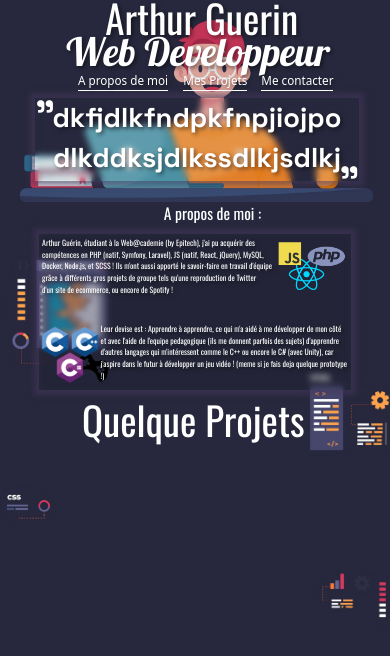
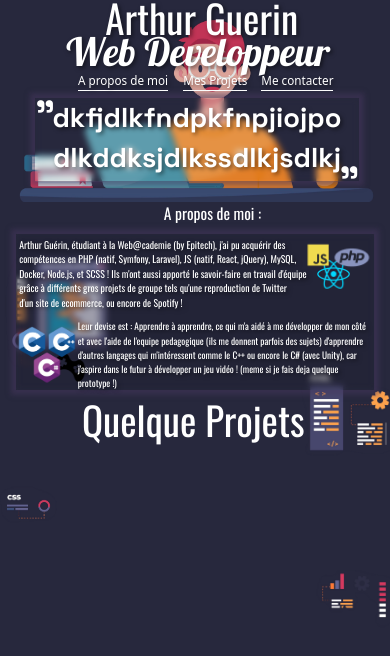
Before and after one commit to Arthuros727/Portfollio, a React (Create React App) app: page / in a window 390 px wide. Shown: the top 656 px of the page. Built offline with nearby package versions, Linux system fonts and the light colour scheme.

Commit message:
commit auto

```diff
--- a/src/App.css
+++ b/src/App.css
@@ -378,8 +378,8 @@ html, .blur{
 .text{
   position: absolute;
   top: 60vw;
-  left: 10vw;
-  width: 80vw;
+  left: 4vw;
+  width: 92vw;
   height: 40vw;
   backdrop-filter: blur(3px) brightness(90%);
       /* backdrop-filter: brightness(80%); */
@@ -388,9 +388,9 @@ html, .blur{
 }
 .trinity{
   position: absolute;
-  left: 55vw;
-  top: -4vw;
-  width: 27vw;
+  left: 69vw;
+  top: -3vw;
+  width: 25vw;
 
 }
 .c{
@@ -403,16 +403,16 @@ html, .blur{
   text-shadow: 2px 2px 4px rgba(0, 0, 0, 0.5);
 
   font-family: "Oswald";
-  font-size: 2vw;
+  font-size: 2.5vw;
   padding: 1%;
 }
 .txt2{
   position: absolute;
   left: 15vw;
-  top: 22vw;
+  top: 21vw;
   text-shadow: 2px 2px 4px rgba(0, 0, 0, 0.5);
   font-family: "Oswald";
-  font-size: 2vw;
+  font-size: 2.4vw;
   padding: 1%;
 }
 
```
